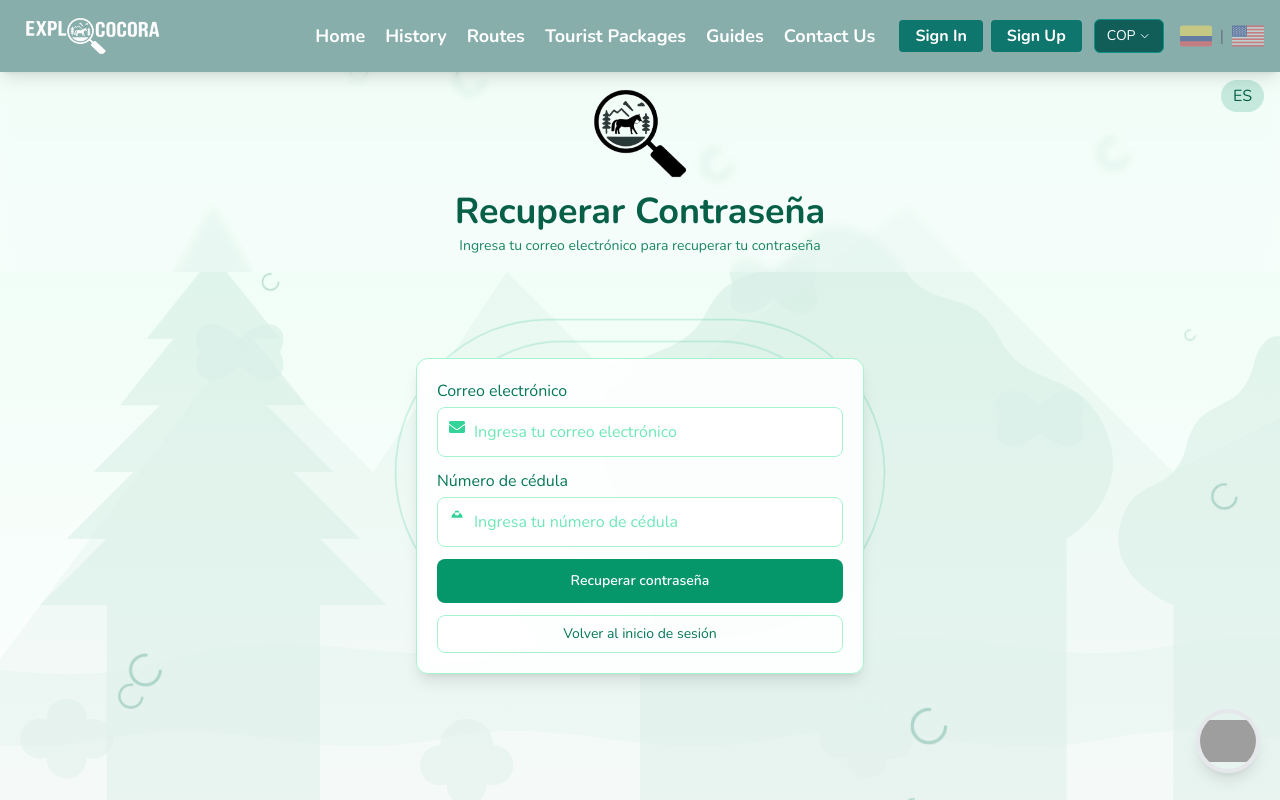
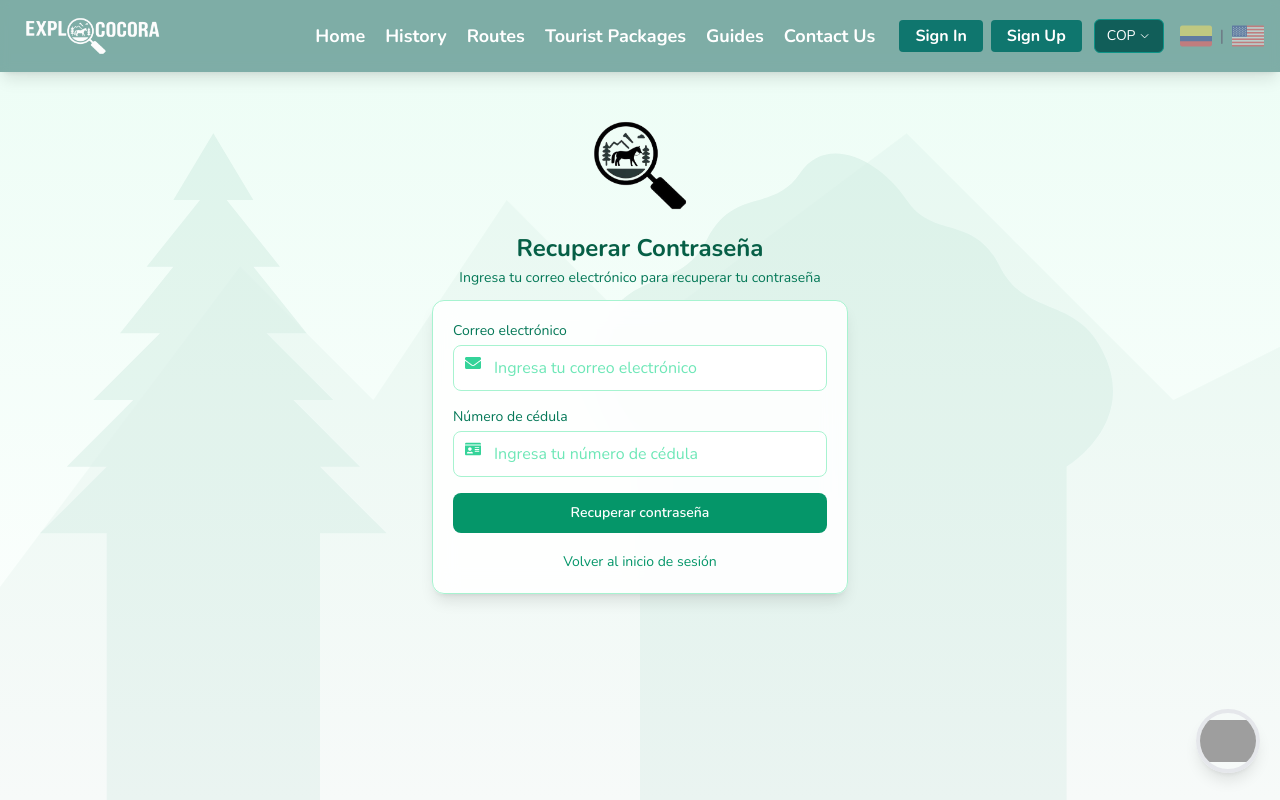
Before and after one commit to Maketa88/Explococora, a React (Vite) app: page /Ingreso in a window 1280 px wide. Both pictures are taken after a click on the button "¿Olvidaste tu contraseña?". Shown: the top 800 px of the page. Built offline with nearby package versions, Linux system fonts and the light colour scheme; grey boxes are pictures that could not be loaded.

Commit message:
Olvidaste_contrasenia

```diff
--- a/src/components/InicioSesion/InicioSesion.jsx
+++ b/src/components/InicioSesion/InicioSesion.jsx
@@ -1,7 +1,7 @@
 import axios from 'axios';
 import React, { useEffect, useState } from "react";
 import { useTranslation } from 'react-i18next';
-import { FaEnvelope } from "react-icons/fa";
+import { FaEnvelope, FaIdCard } from "react-icons/fa";
 import { useAuth } from '../../context/AuthContext';
 import { HookContrasenia } from "../../hooks/HookContrasenia";
 import { IconoExplo } from "./IconoExplo";
@@ -59,12 +59,21 @@ export const InicioSesion = () => {
       return;
     }
 
+    if (!cedulaRecuperacion) {
+      setEstadoRecuperacion({
+        mensaje: 'Por favor, ingresa tu número de cédula',
+        error: true
+      });
+      return;
+    }
+
     setEnviandoRecuperacion(true);
     setEstadoRecuperacion({ mensaje: '', error: false });
 
     try {
       const response = await axios.post('https://servicio-explococora.onrender.com/enviar-correo', {
-        email: emailRecuperacion
+        email: emailRecuperacion,
+        cedula: cedulaRecuperacion
       });
 
       setEstadoRecuperacion({
@@ -72,6 +81,7 @@ export const InicioSesion = () => {
         error: false
       });
 
+      // Opcional: Limpiar campos después de éxito
       setEmailRecuperacion('');
       setCedulaRecuperacion('');
     } catch (error) {
@@ -85,6 +95,118 @@ export const InicioSesion = () => {
     }
   };
 
+  // Pantalla de recuperación de contraseña
+  if (mostrarRecuperacion) {
+    return (
+      <div className="min-h-screen w-full overflow-hidden">
+        {/* Fondo con árboles (simplificado) */}
+        <div className="absolute inset-0 -z-10 overflow-hidden">
+          <div className="absolute inset-0 bg-gradient-to-b from-emerald-50 to-white"></div>
+          <div className="absolute top-0 left-0 w-full h-full opacity-10">
+            <svg viewBox="0 0 1200 600" className="w-full h-full" preserveAspectRatio="xMidYMid slice">
+              <path d="M0,600 L300,200 L400,300 L500,150 L600,250 L800,100 L1000,300 L1200,200 L1200,600 Z" fill="#047857" opacity="0.3" />
+              <path d="M200,600 L200,400 L150,400 L200,350 L170,350 L220,300 L190,300 L240,250 L210,250 L250,200 L230,200 L270,150 L250,150 L280,100 L310,150 L290,150 L330,200 L310,200 L350,250 L320,250 L370,300 L340,300 L390,350 L360,350 L410,400 L360,400 L360,600 Z" fill="#047857" opacity="0.7" />
+              <path d="M600,600 L600,350 C600,350 550,300 570,250 C590,200 630,220 650,180 C670,140 700,160 720,130 C740,100 780,120 800,150 C820,180 850,160 870,200 C890,240 930,220 950,270 C970,320 920,350 920,350 L920,600 Z" fill="#047857" opacity="0.7" />
+            </svg>
+          </div>
+        </div>
+
+        <div className="flex flex-col items-center pt-12">
+          {/* Logo y título (más compacto) */}
+          <div className="mb-4">
+            <IconoExplo />
+          </div>
+          <h1 className="text-2xl font-bold text-emerald-800 mb-1 text-center">
+            Recuperar Contraseña
+          </h1>
+          <p className="text-emerald-700 text-sm max-w-md text-center mb-3">
+            Ingresa tu correo electrónico para recuperar tu contraseña
+          </p>
+
+          {/* Formulario (más compacto) */}
+          <div className="max-w-md w-full px-4">
+            <div className="bg-white/90 backdrop-blur-md p-5 rounded-xl border border-emerald-200 shadow-lg">
+              {estadoRecuperacion.mensaje && (
+                <div className={`${estadoRecuperacion.error ? 'bg-red-50 text-red-600 border-red-200' : 'bg-green-50 text-green-600 border-green-200'} p-3 rounded-lg mb-4 border text-sm`}>
+                  {estadoRecuperacion.mensaje}
+                </div>
+              )}
+
+              <form onSubmit={solicitarRecuperacion} className="space-y-4">
+                <div>
+                  <label className="block text-emerald-700 text-sm font-medium mb-1">
+                    Correo electrónico
+                  </label>
+                  <div className="relative">
+                    <span className="absolute left-3 top-2.5 text-emerald-400">
+                      <FaEnvelope />
+                    </span>
+                    <input
+                      type="email"
+                      value={emailRecuperacion}
+                      onChange={(e) => setEmailRecuperacion(e.target.value)}
+                      className="pl-10 w-full p-2.5 border border-emerald-200 rounded-lg focus:outline-none focus:ring-2 focus:ring-emerald-400 text-emerald-800 placeholder-emerald-300"
+                      placeholder="Ingresa tu correo electrónico"
+                      required
+                    />
+                  </div>
+                </div>
+
+                <div>
+                  <label className="block text-emerald-700 text-sm font-medium mb-1">
+                    Número de cédula
+                  </label>
+                  <div className="relative">
+                    <span className="absolute left-3 top-2.5 text-emerald-400">
+                      <FaIdCard />
+                    </span>
+                    <input
+                      type="text"
+                      value={cedulaRecuperacion}
+                      onChange={(e) => setCedulaRecuperacion(e.target.value)}
+                      className="pl-10 w-full p-2.5 border border-emerald-200 rounded-lg focus:outline-none focus:ring-2 focus:ring-emerald-400 text-emerald-800 placeholder-emerald-300"
+                      placeholder="Ingresa tu número de cédula"
+                      required
+                    />
+                  </div>
+                </div>
+
+                <button
+                  type="submit"
+                  className="w-full py-2.5 bg-emerald-600 hover:bg-emerald-700 text-white rounded-lg transition-all duration-300 hover:shadow-lg shadow-emerald-300/30 text-sm font-semibold"
+                  disabled={enviandoRecuperacion}
+                >
+                  {enviandoRecuperacion ? (
+                    <span className="flex items-center justify-center">
+                      <svg className="animate-spin -ml-1 mr-2 h-4 w-4 text-white" xmlns="http://www.w3.org/2000/svg" fill="none" viewBox="0 0 24 24">
+                        <circle className="opacity-25" cx="12" cy="12" r="10" stroke="currentColor" strokeWidth="4"></circle>
+                        <path className="opacity-75" fill="currentColor" d="M4 12a8 8 0 018-8V0C5.373 0 0 5.373 0 12h4zm2 5.291A7.962 7.962 0 014 12H0c0 3.042 1.135 5.824 3 7.938l3-2.647z"></path>
+                      </svg>
+                      Procesando...
+                    </span>
+                  ) : (
+                    'Recuperar contraseña'
+                  )}
+                </button>
+
+                <div className="text-center">
+                  <button
+                    type="button"
+                    onClick={() => setMostrarRecuperacion(false)}
+                    className="text-emerald-600 hover:text-emerald-800 transition-colors duration-300 text-sm"
+                  >
+                    Volver al inicio de sesión
+                  </button>
+                </div>
+              </form>
+            </div>
+          </div>
+        </div>
+      </div>
+    );
+  }
+
+  // Aquí continúa el resto del componente InicioSesion (formulario de login)
   return (
     <div className="min-h-screen w-full flex flex-col items-center justify-start pt-0 overflow-hidden relative font-nunito">
       {/* Background decorative elements - pushed to back with z-index */}
@@ -239,23 +361,17 @@ export const InicioSesion = () => {
           <IconoExplo />
         </div>
         <h1 className="text-2xl md:text-3xl lg:text-4xl font-bold text-emerald-800 text-center mb-1">
-          {mostrarRecuperacion ? "Recuperar Contraseña" : t('bienvenidoExplococora')}
+          {t('bienvenidoExplococora')}
         </h1>
         <p className="text-emerald-700/90 text-center max-w-lg text-sm">
-          {mostrarRecuperacion
-            ? "Ingresa tu correo electrónico para recuperar tu contraseña"
-            : t('iniciaSesion')
-          }
+          {t('iniciaSesion')}
         </p>
       </div>
 
       {/* Main content - properly spaced from header */}
       <div className="w-full max-w-4xl z-10 px-4 py-2 -mt-32 flex-1 flex items-center justify-center">
-        {!mostrarRecuperacion ? (
-          // Login form
         <div className="mx-auto max-w-md w-full">
           <div className="opacity-70 border-r-4 border-l-4 border-emerald-600 bg-white/80 backdrop-blur-md p-5 rounded-xl border  shadow-lg overflow-hidden relative">
-
 
             <form onSubmit={handleSubmit} className="space-y-3">
               <div className="mb-3">
@@ -339,82 +455,6 @@ export const InicioSesion = () => {
             </form>
           </div>
         </div>
-        ) : (
-          // Recuperación de contraseña
-          <div className="mx-auto max-w-md w-full">
-            <div className="bg-white/90 backdrop-blur-md p-5 rounded-xl border border-emerald-200 shadow-lg overflow-hidden relative">
-              <form onSubmit={solicitarRecuperacion} className="space-y-3">
-                <div className="mb-3">
-                  <label className="block text-emerald-700 text-base mb-1">
-                    Correo electrónico
-                  </label>
-                  <div className="relative group">
-                    <span className="absolute left-3 top-3 text-emerald-400 group-hover:text-emerald-600 transition-colors duration-300">
-                      <FaEnvelope />
-                    </span>
-                    <input
-                      type="email"
-                      value={emailRecuperacion}
-                      onChange={(e) => setEmailRecuperacion(e.target.value)}
-                      placeholder="Ingresa tu correo electrónico"
-                      className="w-full p-3 pl-9 bg-white border border-emerald-200 rounded-lg focus:outline-none focus:ring-2 focus:ring-emerald-400 focus:border-transparent text-emerald-800 placeholder-emerald-300 transition-all duration-300"
-                      required
-                    />
-                  </div>
-                </div>
-
-                <div className="mb-3">
-                  <label className="block text-emerald-700 text-base mb-1">
-                    Número de cédula
-                  </label>
-                  <div className="relative group">
-                    <span className="absolute left-3 top-3 text-emerald-400 group-hover:text-emerald-600 transition-colors duration-300">
-                      <svg xmlns="http://www.w3.org/2000/svg" className="h-4 w-4" viewBox="0 0 20 20" fill="currentColor">
-                        <path fillRule="evenodd" d="M10 2a3 3 0 100 6 3 3 0 000-6zm-7 9a7 7 0 1114 0H3z" clipRule="evenodd" />
-                      </svg>
-                    </span>
-                    <input
-                      type="text"
-                      value={cedulaRecuperacion}
-                      onChange={(e) => setCedulaRecuperacion(e.target.value)}
-                      placeholder="Ingresa tu número de cédula"
-                      className="w-full p-3 pl-9 bg-white border border-emerald-200 rounded-lg focus:outline-none focus:ring-2 focus:ring-emerald-400 focus:border-transparent text-emerald-800 placeholder-emerald-300 transition-all duration-300"
-                      required
-                    />
-                  </div>
-                </div>
-
-                {estadoRecuperacion.mensaje && (
-                  <div className={`p-3 mb-3 rounded-lg ${estadoRecuperacion.error ? 'bg-red-50 text-red-600 border border-red-200' : 'bg-green-50 text-green-600 border border-green-200'} animate-pulse text-sm`}>
-                    {estadoRecuperacion.mensaje}
-                  </div>
-                )}
-
-                <button
-                  type="submit"
-                  className="w-full py-3 bg-emerald-600 hover:bg-emerald-700 text-white rounded-lg transition-all duration-300 hover:shadow-lg shadow-emerald-300/30 text-sm font-semibold mb-2"
-                  disabled={enviandoRecuperacion}
-                >
-                  <span className="relative z-10">
-                    {enviandoRecuperacion ? 'Enviando...' : 'Recuperar contraseña'}
-                  </span>
-                  <span className="absolute inset-0 bg-gradient-to-r from-emerald-600 to-green-500 opacity-0 group-hover:opacity-100 transition-opacity duration-300"></span>
-                </button>
-
-                <button
-                  type="button"
-                  onClick={() => {
-                    setMostrarRecuperacion(false);
-                    setEstadoRecuperacion({ mensaje: '', error: false });
-                  }}
-                  className="w-full py-2 border border-emerald-200 hover:bg-emerald-50 text-emerald-700 font-medium rounded-lg transition-all duration-300 text-sm"
-                >
-                  Volver al inicio de sesión
-                </button>
-              </form>
-            </div>
-          </div>
-        )}
       </div>
 
       {/* Responsive adjustments for different screen sizes */}
```
Lines whose indentation alone changed are shown as unchanged.
